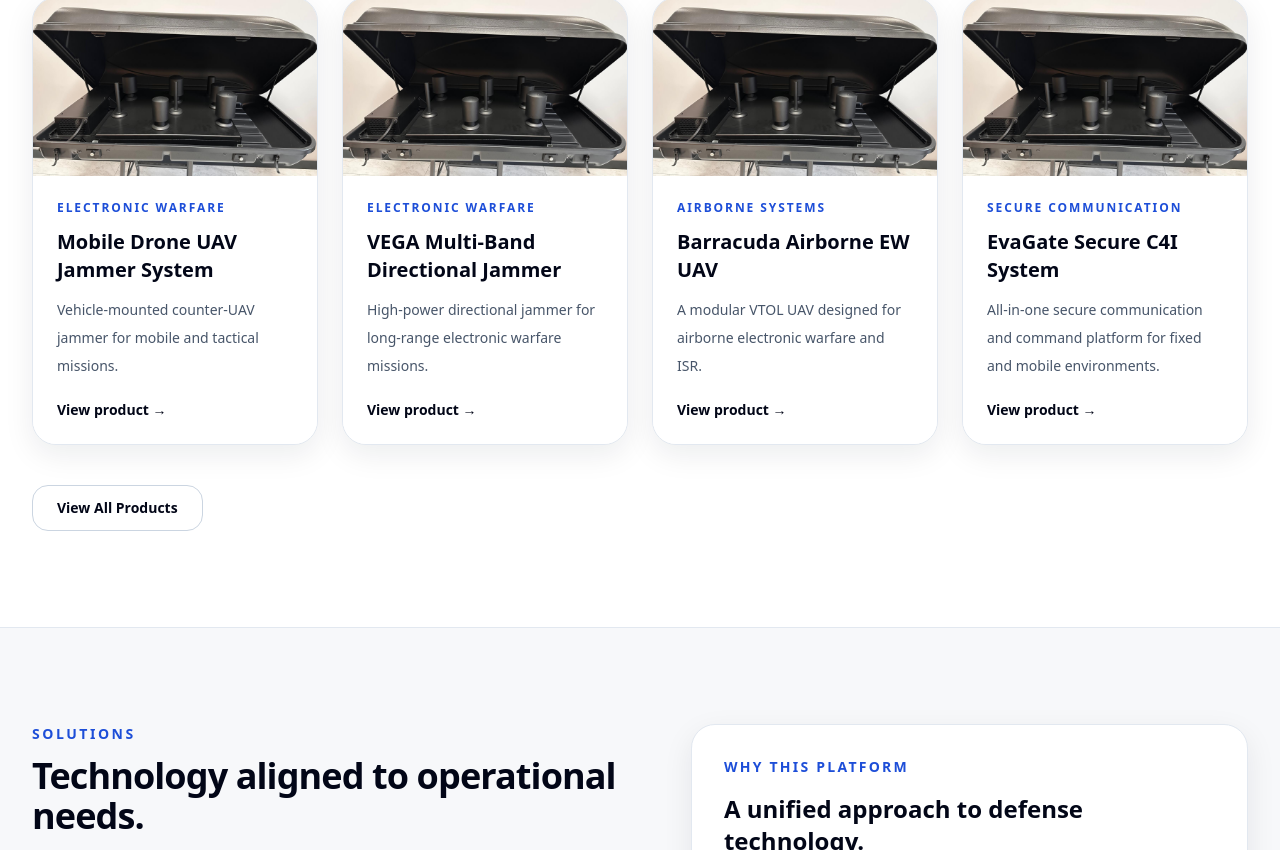
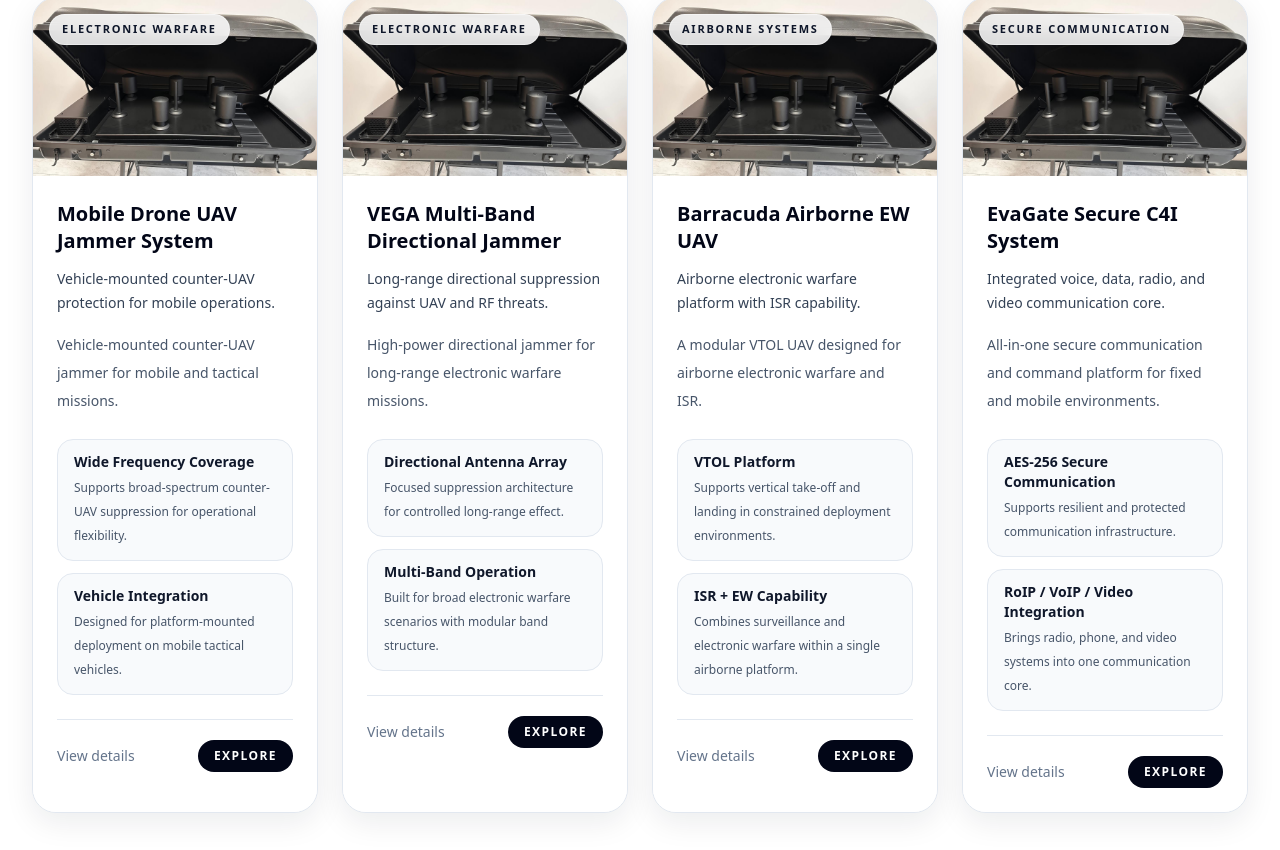
Before and after one commit to ardasaracgm/rdn-defence-2, a Next.js app: page / in a window 1280 px wide. Shown: the part 2070-2920 px from the top of the page. Built offline with nearby package versions, Linux system fonts and the light colour scheme.

Commit message:
Update ProductCard.tsx

```diff
--- a/components/ProductCard.tsx
+++ b/components/ProductCard.tsx
@@ -2,36 +2,71 @@ import Link from "next/link";
 import type { Product } from "@/data/products";
 
 export default function ProductCard({ product }: { product: Product }) {
+  const previewFeatures = product.features?.slice(0, 2) || [];
+
   return (
     <Link
       href={`/products/${product.slug}`}
-      className="group card-premium overflow-hidden transition hover:-translate-y-1"
+      className="group block h-full"
     >
-      <div className="aspect-[16/10] bg-slate-200">
+      <article className="card-premium flex h-full flex-col overflow-hidden transition duration-300 hover:-translate-y-1 hover:shadow-[0_18px_45px_rgba(15,23,42,0.12)]">
+        <div className="relative aspect-[16/10] overflow-hidden bg-slate-200">
           <img
             src={product.cover}
             alt={product.name}
-          className="h-full w-full object-cover transition duration-500 group-hover:scale-[1.03]"
+            className="h-full w-full object-cover transition duration-500 group-hover:scale-[1.04]"
           />
+
+          <div className="absolute left-4 top-4 inline-flex rounded-full border border-white/40 bg-white/85 px-3 py-1.5 text-[11px] font-semibold uppercase tracking-[0.16em] text-slate-900 backdrop-blur">
+            {product.category}
+          </div>
         </div>
 
-      <div className="bg-white p-6">
-        <div className="text-xs font-semibold uppercase tracking-[0.16em] text-blue-700">
-          {product.category}
-        </div>
-
-        <h3 className="mt-3 text-xl font-semibold text-slate-950">
+        <div className="flex flex-1 flex-col bg-white p-6">
+          <div>
+            <h3 className="text-xl font-semibold leading-snug text-slate-950 transition group-hover:text-blue-700">
               {product.name}
             </h3>
 
-        <p className="mt-3 text-sm leading-7 text-slate-600">
+            {product.tagline ? (
+              <p className="mt-3 text-sm font-medium leading-6 text-slate-700">
+                {product.tagline}
+              </p>
+            ) : null}
+
+            <p className="mt-4 text-sm leading-7 text-slate-600">
               {product.shortDescription}
             </p>
+          </div>
 
-        <div className="mt-5 text-sm font-semibold text-slate-950">
-          View product →
+          {previewFeatures.length ? (
+            <div className="mt-6 space-y-3">
+              {previewFeatures.map((feature) => (
+                <div
+                  key={feature.title}
+                  className="rounded-2xl border border-slate-200 bg-slate-50 px-4 py-3"
+                >
+                  <div className="text-sm font-semibold text-slate-900">
+                    {feature.title}
+                  </div>
+                  <div className="mt-1 text-xs leading-6 text-slate-600">
+                    {feature.description}
                   </div>
                 </div>
+              ))}
+            </div>
+          ) : null}
+
+          <div className="mt-6 flex items-center justify-between border-t border-slate-200 pt-5">
+            <span className="text-sm font-medium text-slate-500">
+              View details
+            </span>
+            <span className="inline-flex items-center rounded-full bg-slate-950 px-4 py-2 text-xs font-semibold uppercase tracking-[0.12em] text-white transition group-hover:bg-blue-700">
+              Explore
+            </span>
+          </div>
+        </div>
+      </article>
     </Link>
   );
 }
```
Lines whose indentation alone changed are shown as unchanged.
